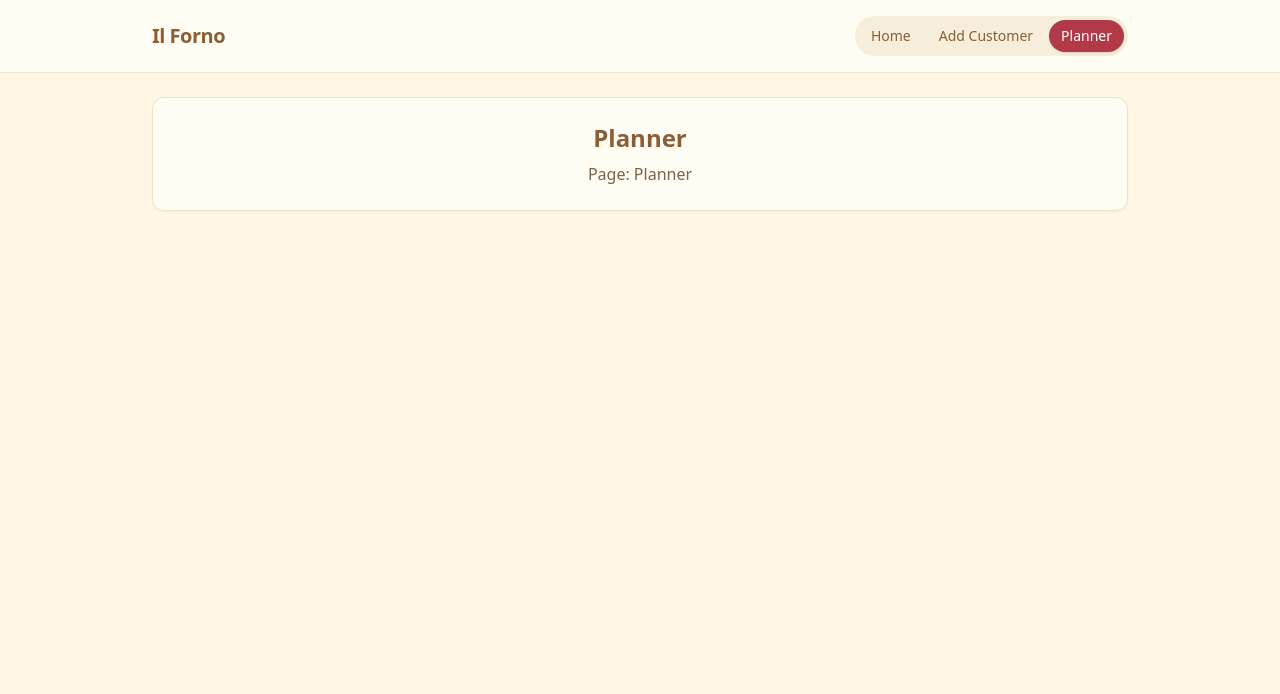
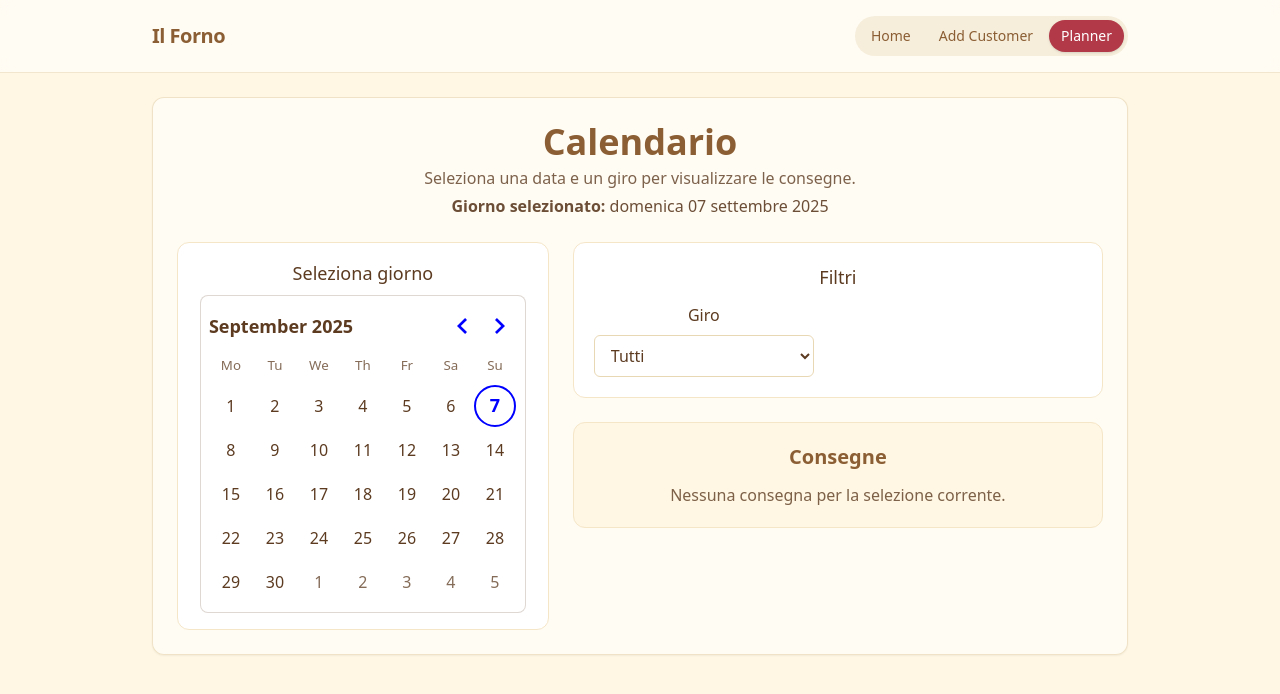
Before and after one commit to Eomm/il-forno, a React (Vite) app in the folder frontend/: page /planner in a window 1280 px wide. Shown: the top 694 px of the page. Built offline with nearby package versions, Linux system fonts and the light colour scheme.

Commit message:
wip: planner

```diff
--- a/frontend/package.json
+++ b/frontend/package.json
@@ -12,6 +12,7 @@
   },
   "dependencies": {
     "react": "^19.1.1",
+    "react-day-picker": "^9.11.0",
     "react-dom": "^19.1.1",
     "react-router-dom": "^7.8.2"
   },
--- a/frontend/src/data/useCustomerDataController.js
+++ b/frontend/src/data/useCustomerDataController.js
@@ -134,6 +134,14 @@ export function useCustomerDataController () {
   const getBreadTypes = () => BREAD_TYPES.map(bt => bt.name)
   const getTiers = () => TIERS
 
+  // Placeholder: load plan/deliveries for a specific date and tier. Returns empty for now.
+  const getPlanByDate = async (date, tier) => {
+    // date can be a Date or ISO string; normalize if needed later
+    void date
+    void tier
+    return []
+  }
+
   const submitCustomer = async ({ customer, rows }) => {
     // Validazioni base
     if (!customer?.name?.trim()) throw new Error('Il nome è obbligatorio')
@@ -196,5 +204,6 @@ export function useCustomerDataController () {
     submitCustomer,
     loadCounts,
     searchCustomers: searchCustomersByName,
+    getPlanByDate,
   }
 }
--- a/frontend/src/pages/Planner.jsx
+++ b/frontend/src/pages/Planner.jsx
@@ -1,8 +1,84 @@
+import { useEffect, useMemo, useState } from 'react'
+import { DayPicker } from 'react-day-picker'
+import 'react-day-picker/style.css'
+import { useCustomerDataController } from '../data/useCustomerDataController'
+
 export default function Planner () {
+  const [selectedDay, setDaySelected] = useState(new Date())
+  const { getPlanByDate, tiers } = useCustomerDataController()
+  const [selectedTier, setSelectedTier] = useState('0') // '0' means all
+
+  const formattedDate = useMemo(() => (
+    selectedDay
+      ? selectedDay.toLocaleDateString('it-IT', { weekday: 'long', day: '2-digit', month: 'long', year: 'numeric' })
+      : ''
+  ), [selectedDay])
+
+  // Call when date or tier changes
+  useEffect(() => {
+    if (!selectedDay) return
+    getPlanByDate(selectedDay, selectedTier).catch(console.error)
+  }, [selectedDay, selectedTier, getPlanByDate])
+
   return (
-    <div className="space-y-2">
-      <h1 className="text-2xl font-semibold text-bakery-brown">Planner</h1>
-      <p className="text-bakery-choco/80">Page: Planner</p>
+    <div className="space-y-6">
+      {/* Header */}
+      <header className="space-y-1">
+        <h1 className="text-3xl md:text-4xl font-bold text-bakery-brown">Calendario</h1>
+        <p className="text-bakery-choco/80">Seleziona una data e un giro per visualizzare le consegne.</p>
+        {selectedDay && (
+          <p className="text-bakery-choco/90"><span className="font-semibold">Giorno selezionato:</span> {formattedDate}</p>
+        )}
+      </header>
+
+      {/* Content grid */}
+      <div className="grid gap-6 lg:grid-cols-12">
+        {/* Calendar card */}
+        <section className="lg:col-span-5 bg-white rounded-xl border border-bakery-wheat p-3 md:p-4">
+          <h2 className="text-lg font-medium text-bakery-choco mb-2">Seleziona giorno</h2>
+          <div className="rounded-lg border border-bakery-choco/20 p-2 inline-block bg-white">
+            <DayPicker
+              mode="single"
+              selected={selectedDay}
+              onSelect={setDaySelected}
+              showOutsideDays
+              weekStartsOn={1}
+            />
+          </div>
+        </section>
+
+        {/* Right column: filters + results */}
+        <div className="lg:col-span-7 space-y-6">
+          {/* Filters card */}
+          <section className="bg-white rounded-xl border border-bakery-wheat p-4 md:p-5">
+            <h2 className="text-lg font-medium text-bakery-choco mb-3">Filtri</h2>
+            <div className="flex flex-col sm:flex-row gap-3 sm:items-end">
+              <div className="min-w-[220px]">
+                <label htmlFor="tierSelect" className="block text-bakery-choco font-medium mb-2">Giro</label>
+                <select
+                  id="tierSelect"
+                  value={selectedTier}
+                  onChange={(e) => setSelectedTier(e.target.value)}
+                  className="w-full rounded-md border border-bakery-dough bg-white px-3 py-2 text-bakery-choco focus:outline-none focus:ring-4 focus:ring-bakery-accent/30"
+                >
+                  <option key='all' value="0">Tutti</option>
+                  {Array.isArray(tiers) && tiers.map((t) => (
+                    <option key={t} value={t}>{t}</option>
+                  ))}
+                </select>
+              </div>
+            </div>
+          </section>
+
+          {/* Results card (placeholder for now) */}
+          <section className="bg-bakery-cream rounded-xl border border-bakery-wheat p-5">
+            <h2 className="text-xl font-semibold text-bakery-brown mb-3">Consegne</h2>
+            <div className="text-bakery-choco/80">
+              Nessuna consegna per la selezione corrente.
+            </div>
+          </section>
+        </div>
+      </div>
     </div>
   )
 }
```
Also changed, not shown: 1 other file (tests, documents, lock files or other folders).
